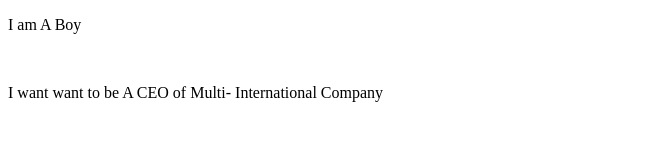
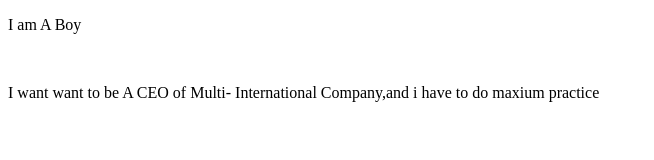
Before and after one commit to shadmaan-ali/Final-Repo, a plain HTML site: page index.html in a window 1280 px wide. Shown: the whole page, without its empty margins (0-654 px from the left). Drawn offline with Linux system fonts and the light colour scheme.

Commit message:
Add something

```diff
--- a/index.html
+++ b/index.html
@@ -9,7 +9,8 @@
 
     <p>I am A Boy </p>
     <br>
-    <p>I want  want to be A CEO of Multi- International Company </p>
+
+    <p>I want  want to be A CEO of Multi- International Company,and i have to do maxium practice  </p>
 
 
 
```
Also changed, not shown: 1 other file.
